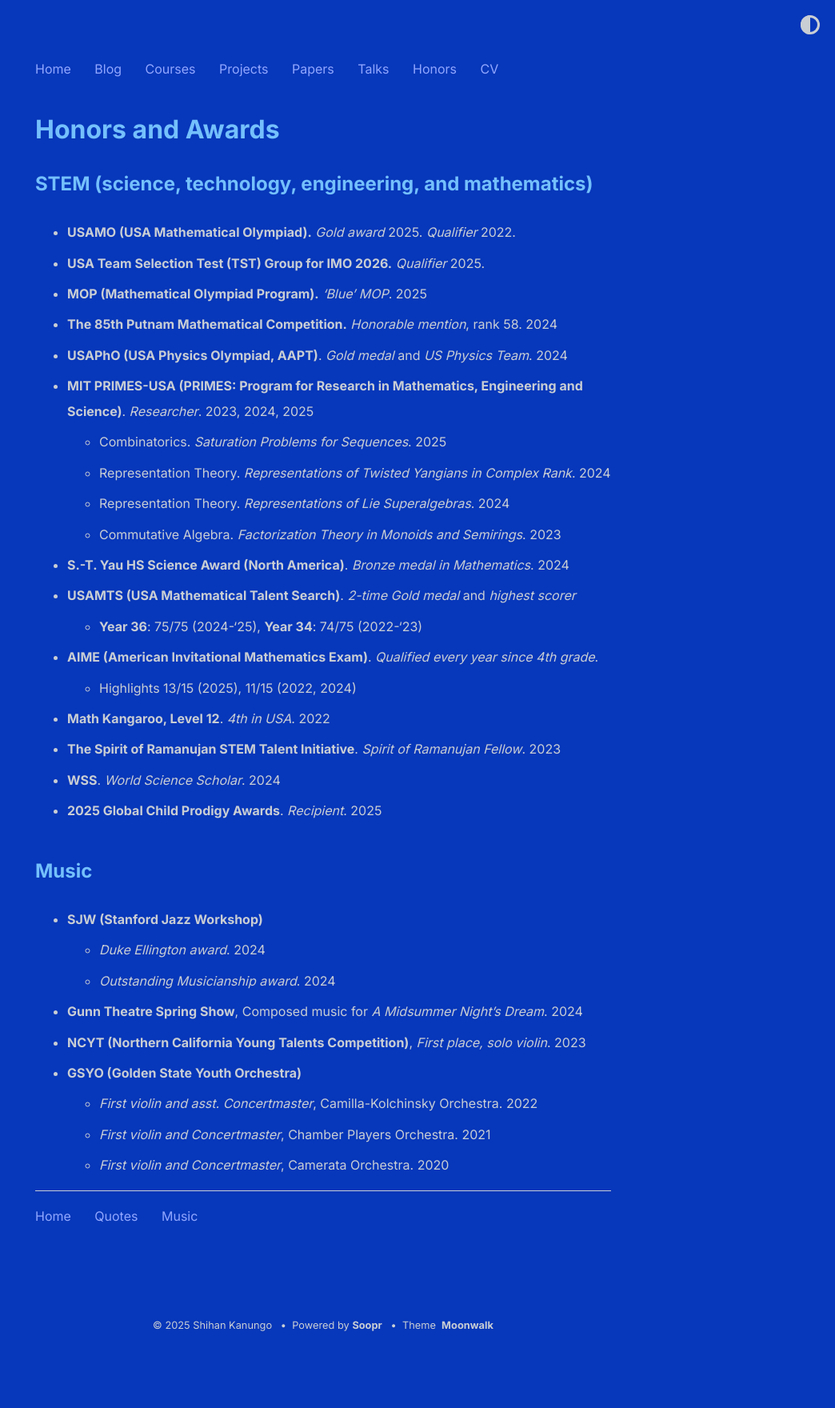
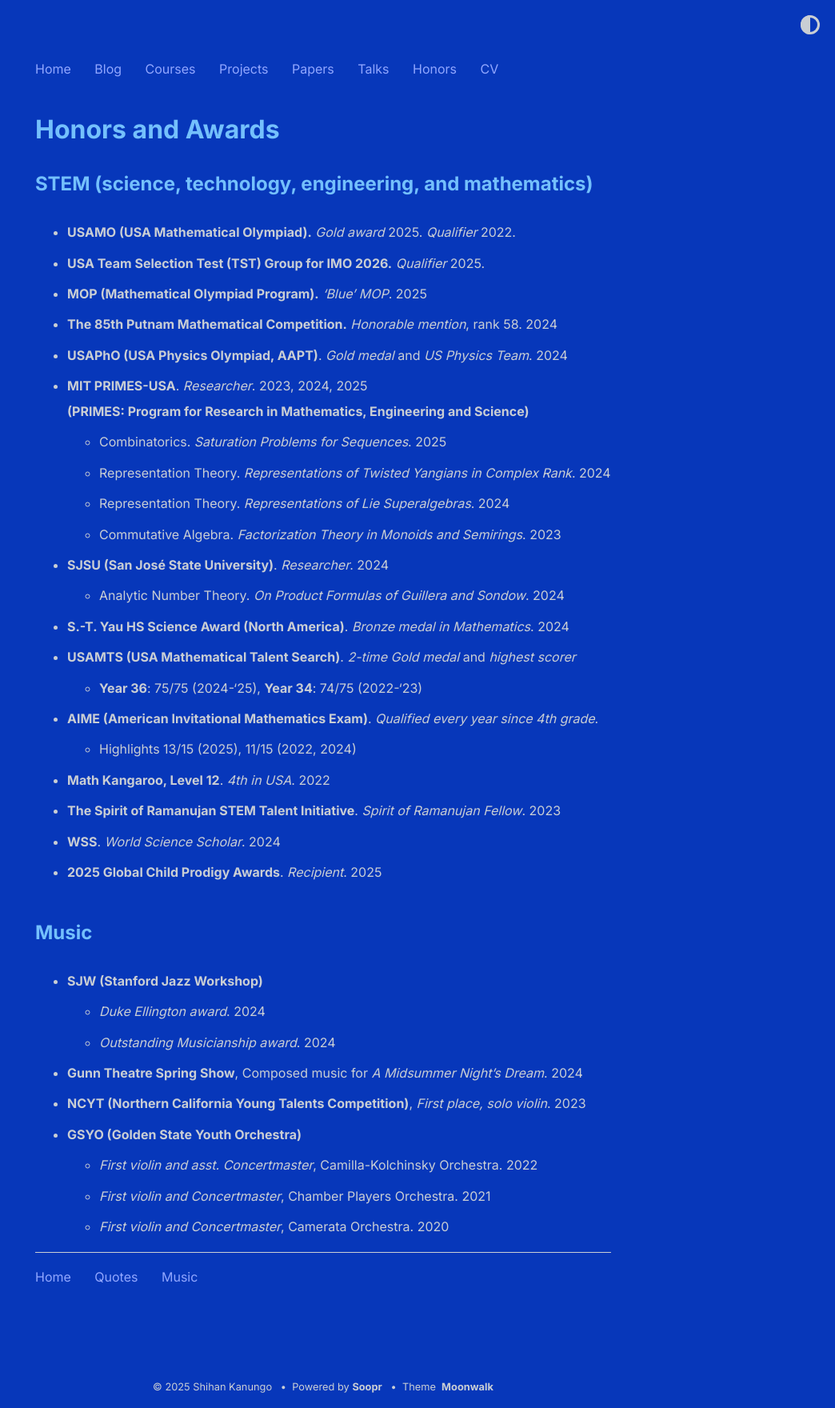
Before and after one commit to shihankanungo/shihankanungo.github.io, a Jekyll site: the page built from honors.md, in a window 1280 px wide. Shown: the whole page at 80% size, without its empty margins (236-1280 px from the left). Built offline with Jekyll 4.4.1, drawn with Linux system fonts in a browser that asks for light colours; before the commit the page ends 1683 px from its top, so only the background shows below that.

Commit message:
Update honors.md

```diff
--- a/honors.md
+++ b/honors.md
@@ -10,11 +10,13 @@ title: Honors and Awards
 - **MOP (Mathematical Olympiad Program).** *'Blue' MOP*. 2025
 - **The 85th Putnam Mathematical Competition.** *Honorable mention*, rank 58. 2024
 - **USAPhO (USA Physics Olympiad, AAPT)**. *Gold medal* and *US Physics Team*. 2024
-- **MIT PRIMES-USA (PRIMES: Program for Research in Mathematics, Engineering and Science)**. *Researcher*. 2023, 2024, 2025
+- **MIT PRIMES-USA**. *Researcher*. 2023, 2024, 2025 <br> **(PRIMES: Program for Research in Mathematics, Engineering and Science)**
   - Combinatorics. *Saturation Problems for Sequences*. 2025
   - Representation Theory. *Representations of Twisted Yangians in Complex Rank*. 2024
   - Representation Theory. *Representations of Lie Superalgebras*. 2024
   - Commutative Algebra. *Factorization Theory in Monoids and Semirings*. 2023
+- **SJSU (San José State University)**. *Researcher*. 2024
+  - Analytic Number Theory. *On Product Formulas of Guillera and Sondow*. 2024
 - **S.-T. Yau HS Science Award (North America)**. *Bronze medal in Mathematics*. 2024
 - **USAMTS (USA Mathematical Talent Search)**. *2-time Gold medal* and *highest scorer*
   - **Year 36**: 75/75 (2024-'25), **Year 34**: 74/75 (2022-'23)
```
